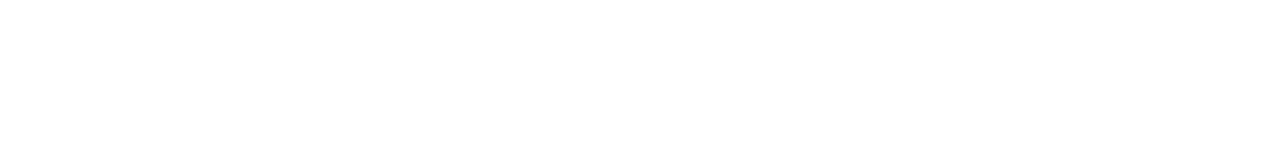
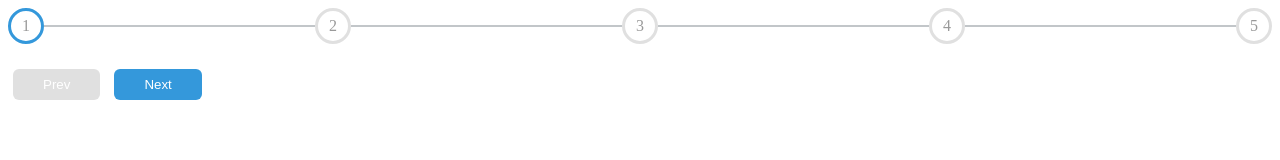
Before and after one commit to acciojob/progress-bar-Venkatsai28, a website: page main.html in a window 1280 px wide. Drawn offline with Linux system fonts and the light colour scheme.

Commit message:
created a submission

```diff
--- a/main.html
+++ b/main.html
@@ -3,11 +3,29 @@
 <html>
 
 <head>
-	<link rel="stylesheet" href="styles.css">
+	<link rel="stylesheet" href="./styles.css">
 </head>
 
 <body>
 	<!-- the entire body must be written by student -->
+	<div class="progress-bar">
+		<!-- First Circle -->
+		<div class="circle active" id="circle-1">1</div>
+		<div class="line"></div
+        <!-- Second Circle -->
+		<div class="circle" id="circle-2">2</div>
+		<div class="line"></div
+		<!-- Third Circle -->
+		<div class="circle" id="circle-3">3</div>
+		<div class="line"></div
+		<!-- Fourth Circle -->
+		<div class="circle" id="circle-4">4</div>
+		<div class="line"></div
+		<!-- First Circle -->
+		<div class="circle" id="circle-5">5</div>
+	</div>
+	<button id="prev" disabled>Prev</button>
+	<button id="next">Next</button>
     <script type="text/javascript" src="./script.js">
 </script>
 
--- a/script.js
+++ b/script.js
@@ -1 +1,74 @@
 //your JS code here. If required.
+// Select all circle elements that represent steps in the progress bar
+const circles = document.querySelectorAll(".circle");
+
+// Select all line elements that connect the circles
+const lines = document.querySelectorAll(".line");
+
+// Select the navigation buttons
+const nextButton = document.querySelector("#next");
+const prevButton = document.querySelector("#prev");
+
+// Initialize state - tracks which step is currently active (starts at step 1)
+let currentActive = 1;
+
+/**
+ * Event handler for the "Next" button
+ * Increments the currentActive state and updates the UI
+ */
+nextButton.addEventListener("click", () => {
+  // Move to the next step
+  currentActive++;
+
+  // Prevent going beyond the maximum number of steps
+  if (currentActive > circles.length) currentActive = circles.length;
+
+  // Update the UI to reflect the new state
+  updateUI();
+});
+
+/**
+ * Event handler for the "Previous" button
+ * Decrements the currentActive state and updates the UI
+ */
+prevButton.addEventListener("click", () => {
+  // Move to the previous step
+  currentActive--;
+
+  // Prevent going below the first step
+  if (currentActive < 1) currentActive = 1;
+
+  // Update the UI to reflect the new state
+  updateUI();
+});
+
+/**
+ * Updates the UI based on the currentActive state
+ * - Adds/removes 'active' class to circles based on current step
+ * - Adds/removes 'active' class to lines based on current step
+ * - Updates button disabled states
+ */
+function updateUI() {
+  // Update circles - add 'active' class to all circles up to currentActive
+  circles.forEach((circle, idx) => {
+    // Using ternary operator to add or remove the 'active' class
+    // If index is less than currentActive, the circle should be active
+    idx < currentActive
+      ? circle.classList.add("active")
+      : circle.classList.remove("active");
+  });
+
+  // Update lines - add 'active' class to all lines before currentActive
+  lines.forEach((line, idx) => {
+    // A line should be active only if both circles it connects are active
+    idx < currentActive - 1
+      ? line.classList.add("active")
+      : line.classList.remove("active");
+  });
+
+  // Disable the Previous button if on the first step
+  prevButton.disabled = currentActive === 1;
+
+  // Disable the Next button if on the last step
+  nextButton.disabled = currentActive === circles.length;
+}
--- a/styles.css
+++ b/styles.css
@@ -1 +1,53 @@
 /*  your css code here. If applicable */
+.progress-bar {
+  display: flex;
+  justify-content: center;
+  align-items: center;
+  margin-bottom: 20px;
+}
+
+.circle {
+  border-radius: 50%;
+  width: 30px;
+  height: 30px;
+  border: 3px solid #e0e0e0;
+  display: flex;
+  justify-content: center;
+  align-items: center;
+  font-size: 16px;
+  color: #999;
+  background-color: #fff;
+  transition: 0.4s ease;
+}
+
+.active {
+  border-color: #3498db;
+}
+
+.line {
+  height: 2px;
+  flex: 1;
+  background: #c2c6c9;
+}
+
+.line.active {
+  background: #1e86d0;
+}
+
+button {
+  padding: 8px 30px;
+  margin: 5px;
+  cursor: pointer;
+  background-color: #3498db;
+  border-radius: 6px;
+  border: 0;
+  color: #fff;
+}
+button:active {
+  transform: scale(0.98); /* Slightly reduce size when clicked*/
+}
+
+button:disabled {
+  cursor: not-allowed;
+  background-color: #e0e0e0;
+}
```
